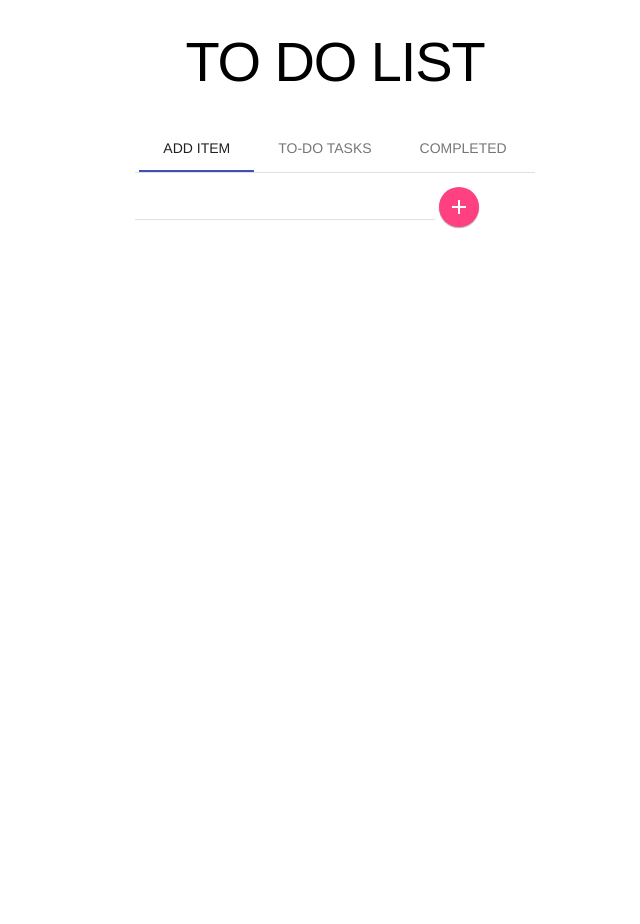
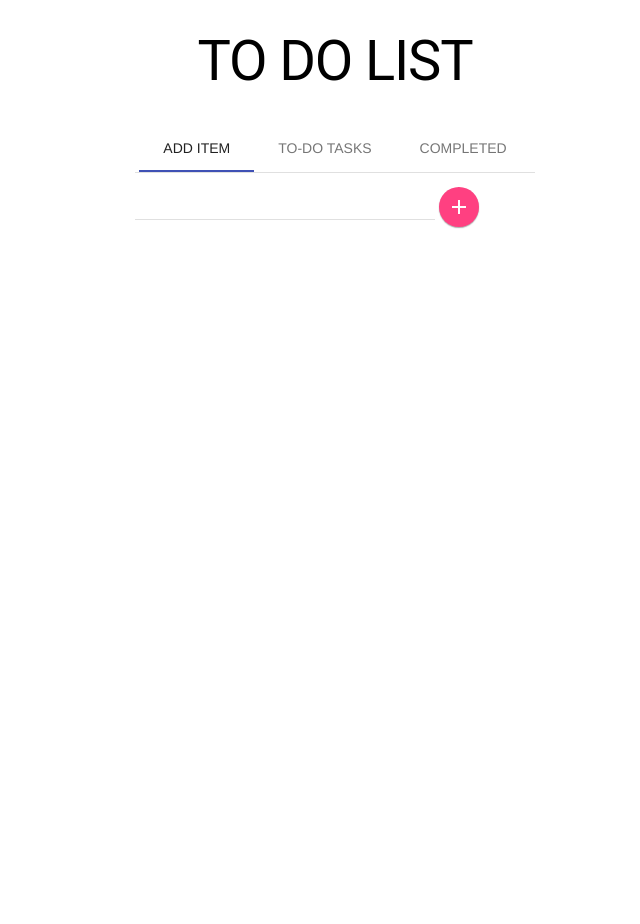
Before and after one commit to farwamubasher/PowertheEarthHackathon, a Jekyll site: the page reminder.html, which Jekyll copies as it is, in a window 1280 px wide. Shown: the whole page, without its empty margins (305-945 px from the left). Built offline with Jekyll 4.4.1, drawn with Linux system fonts in a browser that asks for light colours; a script that is not in the unit is left out.

Commit message:
Update style.css

```diff
--- a/css/style.css
+++ b/css/style.css
@@ -1,4 +1,4 @@
-@import url('https://fonts.googleapis.com/css?family=Lemonada');
+);
 
 body, html {
     margin: 0;
@@ -15,7 +15,7 @@
 h1{
 	text-align: center;
 	color: black;
-	font-family: 'Arial', cursive !important;
+	font-family: 'Arial';
 	text-transform: uppercase;
 }
 
@@ -26,5 +26,5 @@
 
 #completed-tasks span{
 	text-decoration: line-through;
-	font-size: 1.2em !important;
+	font-size: 1.2em ;
 }
```
